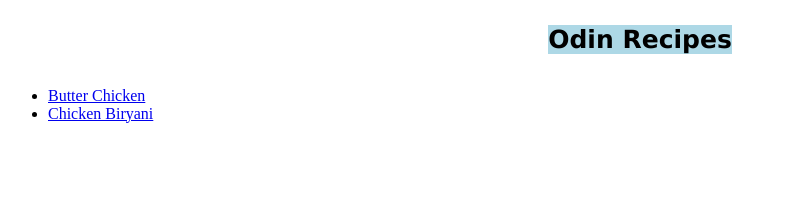
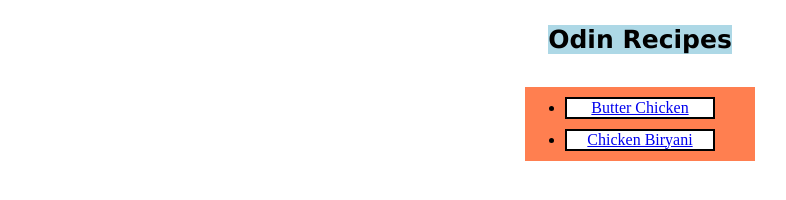
Before and after one commit to moahnaf11/odin-recipes, a plain HTML site: page index.html in a window 1280 px wide. Shown: the whole page, without its empty margins (0-786 px from the left). Drawn offline with Linux system fonts and the light colour scheme.

Commit message:
Add borders and padding to css for all three pages
Added padding and margins to index.html
Added borders around headings in recipes

```diff
--- a/css/biryani.css
+++ b/css/biryani.css
@@ -8,6 +8,8 @@ h3 {
     background-color: aqua;
     font-weight: bold;
     color: black;
+    padding: 0 20px;
+    border: 4px solid black;
 }
 
 div {
--- a/css/butter.css
+++ b/css/butter.css
@@ -8,6 +8,8 @@ h3 {
     background-color: aqua;
     font-weight: bold;
     color: black;
+    padding: 0 20px;
+    border: 4px solid black;
 }
 
 div {
--- a/css/homepage.css
+++ b/css/homepage.css
@@ -12,3 +12,27 @@ h1 {
 div {
     text-align: center;
 }
+
+ul {
+    display: inline-block;
+    background-color: coral;
+    padding: 10px 40px;
+    text-align: center;
+}
+
+body {
+    text-align: center;
+}
+
+li {
+    border: 2px solid black;
+    padding: 0 20px;
+}
+.butter{
+    background-color: white;
+
+}
+.biryani {
+    background-color: white;
+    margin-top: 10px;
+}
--- a/index.html
+++ b/index.html
@@ -9,8 +9,8 @@
 <body>
     <div><h1>Odin Recipes</h1></div>
     <ul>
-        <li><a href="./recipes/butterchicken.html" target="_blank" rel="noopener noreferrer">Butter Chicken</a></li>
-        <li><a href="./recipes/chickenbiryani.html" target="_blank" rel="noopener noreferrer">Chicken Biryani</a></li>
+        <li class="butter"><a href="./recipes/butterchicken.html" target="_blank" rel="noopener noreferrer">Butter Chicken</a></li>
+        <li class="biryani"><a href="./recipes/chickenbiryani.html" target="_blank" rel="noopener noreferrer">Chicken Biryani</a></li>
 
     </ul>
 
```
